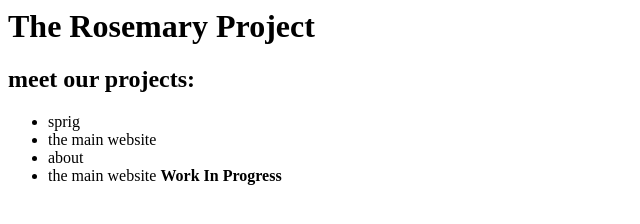
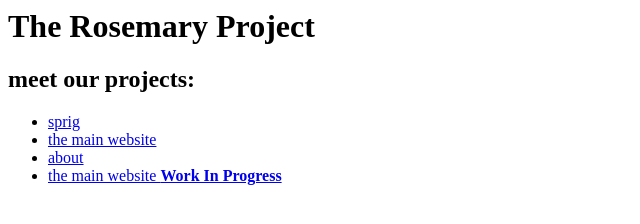
Before and after one commit to TheRosemaryProject/therosemaryproject.mainpage, a plain HTML site: page index.html in a window 1280 px wide. Shown: the whole page, without its empty margins (0-640 px from the left). Drawn offline with Linux system fonts and the light colour scheme.

Commit message:
Update index.html

```diff
--- a/index.html
+++ b/index.html
@@ -3,8 +3,8 @@
 <h1>The Rosemary Project</h1>
 <h2>meet our projects:</h2>
 <ul>
-<li><a src="https://therosemaryproject.github.io/Sprig/">sprig</a></li>
-<li><a src="https://therosemaryproject.github.io/rsmy-web/">the main website</a></li>
-<li><a src="https://therosemaryproject.github.io/Rosemary/">about</a></li>
-<li><a src="https://therosemaryproject.github.io/rsmy-web-beta/">the main website <strong>Work In Progress</strong></a></li>
+<li><a href="https://therosemaryproject.github.io/Sprig/">sprig</a></li>
+<li><a href="https://therosemaryproject.github.io/rsmy-web/">the main website</a></li>
+<li><a href="https://therosemaryproject.github.io/Rosemary/">about</a></li>
+<li><a href="https://therosemaryproject.github.io/rsmy-web-beta/">the main website <strong>Work In Progress</strong></a></li>
 </ul>
```
